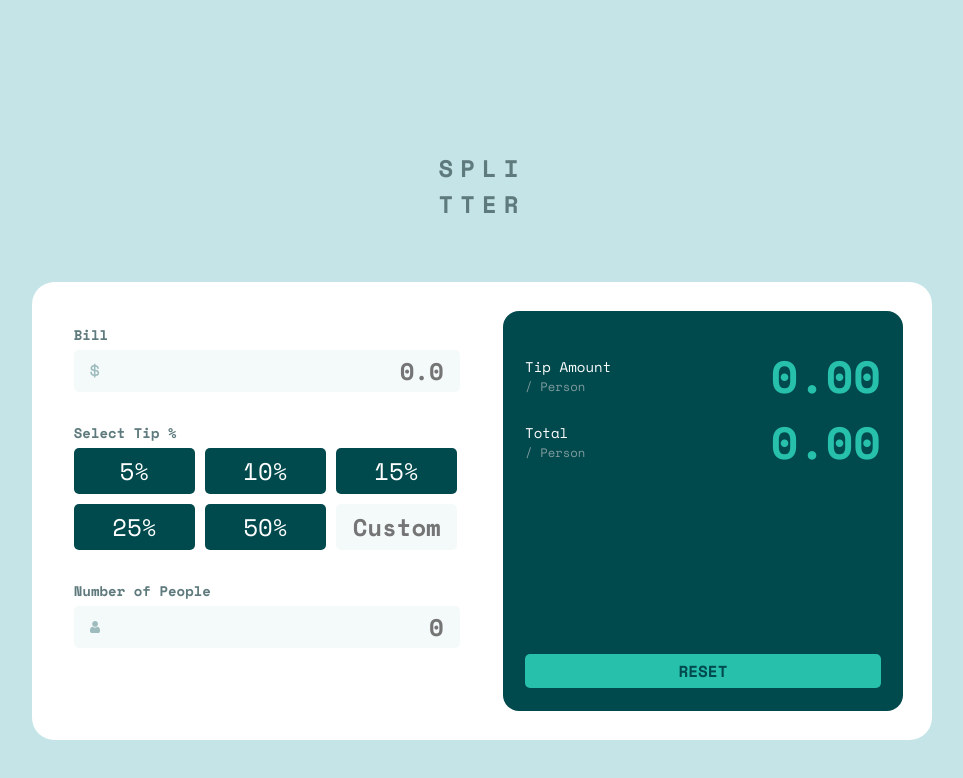
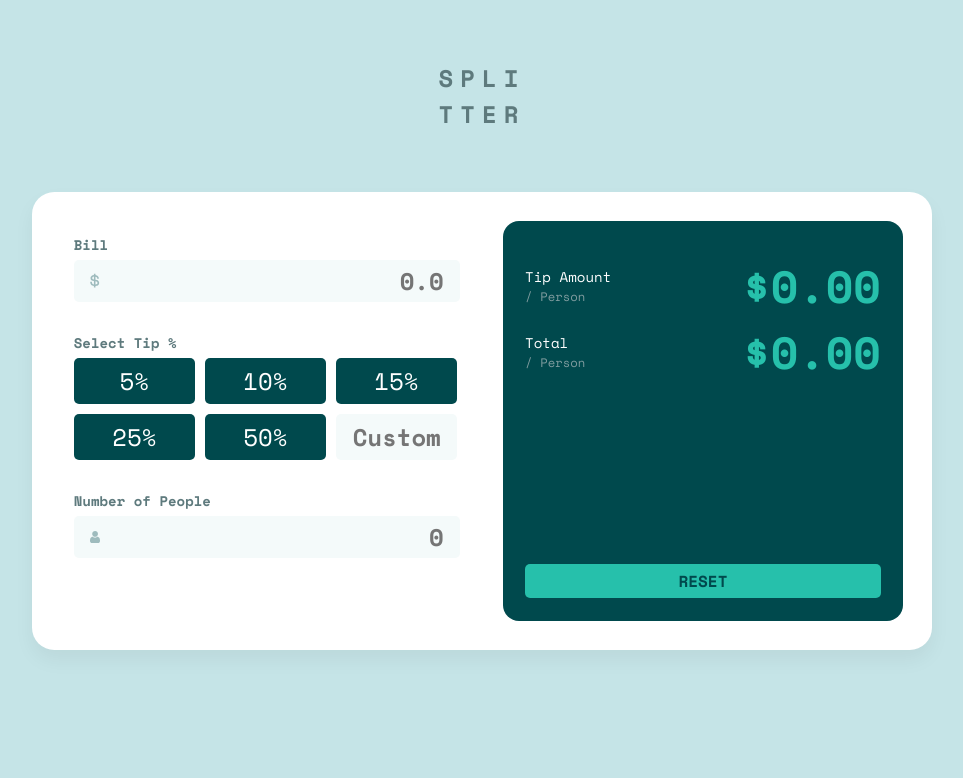
Before and after one commit to MaulidFajar/tip-calculator, a plain HTML site: page index.html in a window 1280 px wide. Shown: the whole page, without its empty margins (158-1121 px from the left). Drawn offline with nearby package versions, Linux system fonts and the light colour scheme.

Commit message:
update css

```diff
--- a/main.js
+++ b/main.js
@@ -72,5 +72,5 @@ function resetBtn() {
 billInput.value = "";
 customerInput.value = "";
 tipInput.value = "";
-tipPrice.textContent = "0.00";
-totalPrice.textContent = "0.00";
+tipPrice.textContent = "$0.00";
+totalPrice.textContent = "$0.00";
--- a/style.css
+++ b/style.css
@@ -37,7 +37,7 @@ body {
   text-transform: uppercase;
   color: var(--dark_grayish_cyan);
   text-align: center;
-  margin-bottom: 60px;
+  margin: 60px 0;
 }
 
 .tip_content_form {
@@ -209,13 +209,13 @@ input[type="number"] {
     height: 100vh;
     width: 100%;
     display: flex;
-    align-items: center;
     justify-content: center;
   }
 
   .tip_content_form {
     display: flex;
     gap: 0 30px;
+    box-shadow: 0 10px 20px rgba(0, 0, 0, 0.05);
   }
 
   .container {
```
